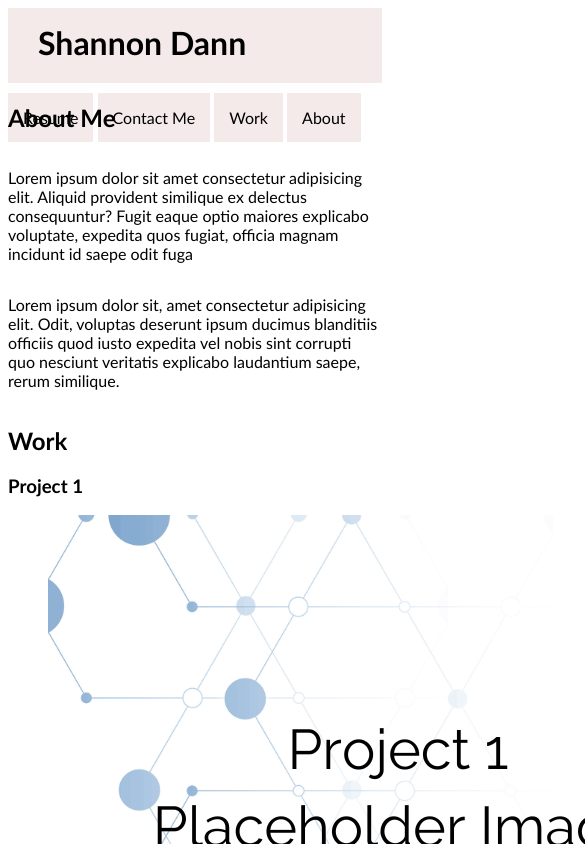
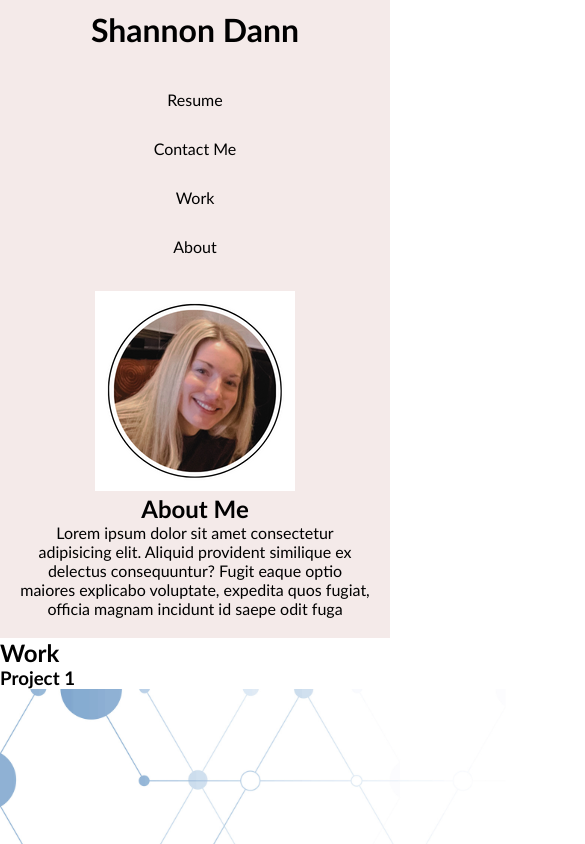
Before and after one commit to smdann/homework-professional-portfolio, a plain HTML site: page index.html in a window 390 px wide. Shown: the top 844 px of the page, 585 px wide, since content can reach past the window. Drawn offline with Linux system fonts and the light colour scheme.

Commit message:
Updated flexbox layout. Updated responsive design layout. Added comments to HTML and CSS files.

```diff
--- a/assets/css/style.css
+++ b/assets/css/style.css
@@ -1,56 +1,34 @@
 /* Global */
 * {
-    /* margin: 0;
-    padding: 0; */
+    margin: 0;
+    padding: 0;
     box-sizing: border-box;
     font-family: 'Calibri', 'Tahoma', 'sans-serif'
 }
 
-body {
-    position: relative;
-}
-
-main {
-    /* display: flex;
-    margin: 20px;
-    flex-wrap: wrap;
-    padding-top: 55px; */
-
-}
-
-section {
-    /* padding: 0.5%; */
-}
-
 /* Header */
-.main-header {
-    display: flex;
-    justify-content: space-between;
+header {
+    text-align: center;
     background-color: #F4EAE9;
-    width: 100%;
     height: 75px;
-    left: 0;
-    top: 0;
 }
 
 h1 {
-    margin-top: 15px;
-    margin-left: 30px;
+    padding: 10px;
+    margin: 0;
 }
 
 /* Navigational Menu */
-/* nav {
+nav {
     display: flex;
-} */
-
-nav {
-    margin-top: 25px;
 }
 
 
 a {
     padding: 15px;
     background-color: #F4EAE9;
+    text-align: center;
+    width: 100%;
 }
 
 a:hover, a:link {
@@ -62,28 +40,36 @@ a:visited {
     color: black;
 }
 
-/* Container 1 */
-.flex-container-1 {
+/* Aside - About Me Section */
+aside {
+    flex: 1;
+    background-color: #F4EAE9;
+    text-align: center;
+    padding: 20px;
+}
+
+.self-photo {
+    /* max-width: 200px;
+    min-width: 50px;
+    flex: 1 1 200px; */
+}
+
+/* .about-header {
+    flex-direction: column;
+    flex: 2 ;
+}
+
+.about-paragraph {
+    flex-direction: column;
+    flex: 3 ;
+} */
+
+/* Main Section */
+main {
     display: flex;
-    /* flex-direction: row; */
     flex-wrap: wrap;
 }
 
-/* Container 2 */
-
-/* Image of Self */
-#self-image {
-    max-width: 100%;
-    height: auto;
-
-}
-
-/* About Me Section */
-#about-me-header {
-    padding-top: 10px;
-}
-
-/* Work Section */
 .work-image {
 
 }
@@ -99,7 +85,7 @@ a:visited {
 }
 
 @media screen and (max-width: 768px) {
-    .main-header, .flex-container-1 {
+    .header, nav {
       flex-direction: column;
     }
   }
--- a/index.html
+++ b/index.html
@@ -9,30 +9,33 @@
 </head>
 
 <body>
+  <!-- Header -->
   <header class="main-header">
     <h1>Shannon Dann</h1>
+  </header>
+
+  <!-- Nav Bar -->
   <nav>
       <a href="#resume">Resume</a>
       <a href="#contact-me">Contact Me</a>
       <a href="#work-work">Work</a>
       <a href="#about-me">About</a>
   </nav>
-    </header>
-
 
   <main>
-      <section class="flex-container-1">
-        <!-- <img id="self-image" src="./assets/images/Self Image-2.png" alt="Shannon Dann" /> -->
+    <!-- Aside Section -->
+    <aside>
+        <img class="self-photo" src="./assets/images/Self Image-2.png" alt="Shannon Dann" />
+
         <h2>About Me</h2>
 
           <p>Lorem ipsum dolor sit amet consectetur adipisicing elit. Aliquid provident similique ex delectus consequuntur? Fugit eaque optio maiores explicabo voluptate, expedita quos fugiat, officia magnam incidunt id saepe odit fuga
           </p>
+    </aside>
 
-          <p>Lorem ipsum dolor sit, amet consectetur adipisicing elit. Odit, voluptas deserunt ipsum ducimus blanditiis officiis quod iusto expedita vel nobis sint corrupti quo nesciunt veritatis explicabo laudantium saepe, rerum similique.
-          </p>
-      </section>
+      <!-- Main Section -->
 
-      <section class="flex-container-2">
+      <section class="work-container">
         <h2>Work</h2>
           <h3>Project 1</h3>
             <figure>
@@ -67,7 +70,7 @@
     </main>
 </body>
 
-
+<!-- Footer -->
 <footer class="footer">
   <h5>
     &copy; 2022 Shannon Dann
```
Lines whose indentation alone changed are shown as unchanged.
